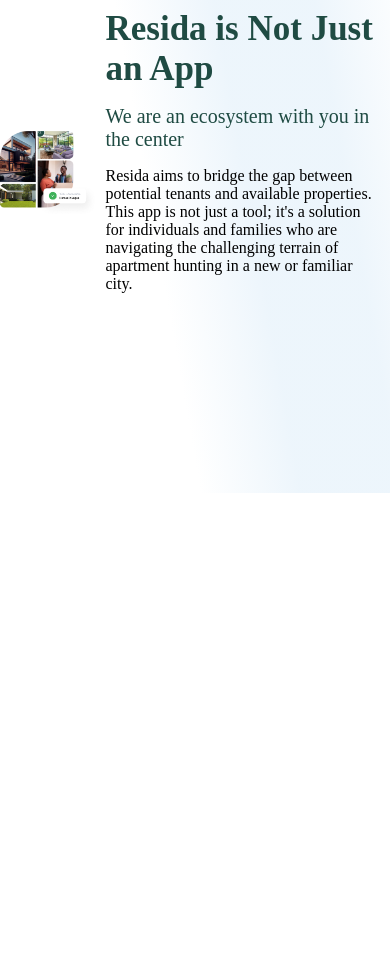
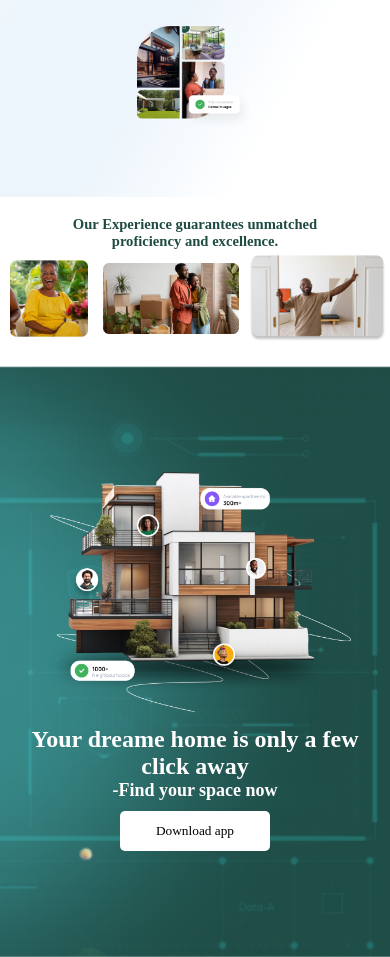
Before and after one commit to David-coding-lab/Resida-, a React (Create React App) app: page / in a window 390 px wide. Shown: the part 960-1917 px from the top of the page. Before the commit the page ends 1453 px from the top, so only its background shows below. Built offline with nearby package versions, Linux system fonts and the light colour scheme.

Commit message:
finished quickPreview section

```diff
--- a/src/App.css
+++ b/src/App.css
@@ -1,11 +1,23 @@
 /*Responsive design section */
 /* medium sized screen */
-@media (max-width: 1700px) {
-  .hero_title{
+@media (min-width: 1600px) {
+  .hero_title {
     font-size: 4vw;
   }
-  .hero_sub_title{
+  .hero_sub_title {
     font-size: 2vw;
+  }
+  .download_cta_btn,
+  .learn_more_cta_btn {
+    width: 220px;
+    height: 70;
+    font-size: 20px;
+  }
+  .quick_p_img_container img {
+    width: 30vw;
+  }
+  .quick_p_txt_container {
+    width: 420px;
   }
 }
 @media all and (max-width: 860px) {
@@ -17,6 +29,9 @@
   }
   .sub_hero_cta {
     width: 150px;
+  }
+  .quick_p_img_container img {
+    width: 400px;
   }
 }
 /* small sizd screen */
@@ -36,9 +51,34 @@
   .sub_hero_cta {
     width: 120px;
   }
+  .exp_section {
+    background: linear-gradient(100deg, #fff, #fff, #bbdbf344, #bbdbf344, #fff);
+  }
+  .exp_section_right h1 {
+    font-size: 25px;
+  }
+  .exp_section_right h3 {
+    font-size: 17px;
+  }
+  .exp_section_right article {
+    font-size: 12px;
+  }
+  .exp_section_left img {
+    width: 30vw;
+  }
+  .quick_p_txt_container {
+    font-size: 12px;
+  }
 }
 /* ertra small screen size */
 @media (max-width: 690px) {
+  .hero {
+    height: 60vh;
+  }
+  .quick_preview_section,
+  .exp_section {
+    height: 50vh;
+  }
   .resida-text {
     display: none;
   }
@@ -48,9 +88,6 @@
   .header_cta_download-app {
     width: 110px;
     font-size: 12px;
-  }
-  .hero {
-    height: 70vh;
   }
   .hero_title {
     margin-bottom: 10px;
@@ -71,28 +108,105 @@
     width: 200px;
     margin: 1%;
   }
+  .exp_section_right h1 {
+    font-size: 20px;
+  }
+  .exp_section_right h3 {
+    font-size: 13px;
+  }
+  .sub_exp_section {
+    width: 90vw;
+    height: 15vh;
+  }
+  .sub_exp_img_container :nth-child(2) {
+    margin: 5px;
+    width: 12vw;
+  }
+  .sub_exp_img_container :nth-child(3) {
+    width: 20vw;
+  }
+  .sub_exp_img_container :nth-child(4) {
+    width: 20vw;
+  }
+  .reabon {
+    display: none;
+  }
+  .quick_p_img_container img {
+    width: 50vw;
+  }
 }
 /* extra-small */
-@media
- (max-width: 490px) {
+@media (max-width: 490px) {
   .header_right {
     display: none;
   }
   .hand_buger_menu {
     visibility: visible;
   }
-  .hero-cta-btn{
+  .hero-cta-btn {
     display: flex;
     flex-direction: column;
   }
-  .download_cta_btn,.learn_more_cta_btn{
+  .download_cta_btn,
+  .learn_more_cta_btn {
     width: 170px;
     height: 40px;
   }
-  .sub_hero_title{
+  .sub_hero_title {
     font-size: 3vw;
   }
-  .sub_hero_sub_title{
+  .sub_hero_sub_title {
     font-size: 2vw;
   }
+  .exp_section {
+    flex-direction: column-reverse;
+    background: linear-gradient(300deg, #fff, #fff, #bbdbf344,#bbdbf344, #fff);
+    height: 50vh;
+  }
+  .exp_section_right {
+    width: 70vw;
+    margin-bottom: 10px;
+  }
+  .sub_exp_section {
+    flex-direction: column-reverse;
+    /* justify-content: center; */
+    /* align-items: center; */
+    height: 20vh;
+    width: 100vw;
+  }
+  .sub_exp_img_container :nth-child(2) {
+    margin: 10px;
+    width: 20vw;
+  }
+  .sub_exp_img_container :nth-child(3) {
+    width: 35vw;
+  }
+  .sub_exp_img_container :nth-child(4) {
+    width: 35vw;
+  }
+  .txt_container {
+    width: 80vw;
+    font-size: 2.5vw;
+    margin: 0 auto;
+    text-align: center;
+  }
+  .reabon {
+    display: none;
+  }
+  .exp_section_left h2 {
+    margin: auto;
+  }
+
+  .quick_preview_section {
+    flex-direction: column;
+    height: 70vh;
+  }
+  .quick_p_img_container img {
+    width: 80vw;
+  }
+  .quick_p_txt_container {
+    width: 100vw;
+    text-align: center;
+    font-weight: 700;
+  }
 }
--- a/src/App.js
+++ b/src/App.js
@@ -5,6 +5,8 @@
 import Hero from './Components/Hero'
 import SubHero from './Components/SubHero'
 import ExpSection from './Components/ExpSection'
+import SubExpSection from './Components/SubExpSection'
+import QuickPreviewSection from './Components/QuickPreviewSection'
 
 export default function App(){
     return(
@@ -13,6 +15,8 @@
             <Hero />
             <SubHero />
             <ExpSection />
+            <SubExpSection />
+            <QuickPreviewSection />
         </div>
     )
 }
--- /dev/null
+++ b/src/Components/QuickPreviewSection.jsx
@@ -0,0 +1,16 @@
+import houseTemplate from "../assets/house template.png";
+const QuickPreviewSection = () => {
+  return (
+    <div className="quick_preview_section">
+      <div className="quick_p_img_container">
+        <img src={houseTemplate} alt="" />
+      </div>
+      <div className="quick_p_txt_container">
+        <h1>Your dreame home is only a few click away</h1>
+        <h2>-Find your space now</h2>
+        <button className="quick_p_cta_btn">Download app </button>
+      </div>
+    </div>
+  );
+};
+export default QuickPreviewSection;
--- /dev/null
+++ b/src/Components/SubExpSection.jsx
@@ -0,0 +1,20 @@
+import reabon from "../assets/path101.png";
+import sub_img_1 from "../assets/Frame 2.png";
+import sub_img_2 from "../assets/experience-pic-2.png";
+import sub_img_3 from "../assets/experience-pic-3.png";
+const SubExpSection = () => {
+  return (
+    <div className="sub_exp_section">
+      <div className="sub_exp_img_container">
+        <img className="reabon"src={reabon} alt="reabon" />
+        <img src={sub_img_1} alt="sub experience details" />
+        <img src={sub_img_2} alt="sub experience details" />
+        <img src={sub_img_3} alt="sub experience details" />
+      </div>
+      <div className="txt_container">
+        <h2>Our Experience guarantees unmatched proficiency and excellence.</h2>
+      </div>
+    </div>
+  );
+};
+export default SubExpSection;
--- a/src/Components/components.css
+++ b/src/Components/components.css
@@ -1,5 +1,6 @@
 :root {
   --primary-color-green: #1f4b43;
+  --primary-color-green-thick: #1f4b43;
   --secondry-font: "manrope";
   --secondary-color-orange: #dba94d;
 }
@@ -128,25 +129,96 @@
   justify-content: center;
   align-items: center;
 }
-.exp_section_left img{
-    width: 25vw;
+.exp_section_left img {
+  width: 27vw;
+  margin: 10px;
 }
 .exp_section_right {
   width: 550px;
   height: auto;
-    margin-bottom: 50px;
+  margin-bottom: 50px;
 }
-.exp_section_right h1{
-    font-size: 35px;
-    padding: 8px;
-    color: var(--primary-color-green);
+.exp_section_right h1 {
+  font-size: 35px;
+  padding: 8px;
+  color: var(--primary-color-green-thick);
 }
-.exp_section_right h3{
-    font-size: clamp(17px,20px,25px) ;
-    font-weight: 500;
-    padding: 8px;
-    color: var(--primary-color-green);
+.exp_section_right h3 {
+  font-size: 20px;
+  font-weight: 600;
+  padding: 8px;
+  color: var(--primary-color-green);
 }
-.exp_section_right article{
-    padding: 8px;
+.exp_section_right article {
+  padding: 8px;
+  font-weight: 600;
 }
+.sub_exp_section {
+  display: flex;
+  justify-content: center;
+  align-items: start;
+  align-items: center;
+  width: 75vw;
+  height: 30vh;
+  margin: auto;
+}
+.sub_exp_img_container {
+  display: flex;
+  justify-content: center;
+  align-items: center;
+}
+.reabon {
+  position: relative;
+  bottom: 4vw;
+  left: 11vw;
+  width: 3vw;
+}
+.sub_exp_img_container img {
+  margin-inline: 5px;
+}
+.sub_exp_img_container :nth-child(2) {
+  width: 8vw;
+}
+.sub_exp_img_container :nth-child(3) {
+  width: 15vw;
+}
+.sub_exp_img_container :nth-child(4) {
+  width: 13vw;
+}
+.txt_container {
+  margin-left: 50px;
+  width: 450px;
+  color: var(--primary-color-green-thick);
+  font-size: 1vw;
+}
+.quick_preview_section{
+  width: 100vw;
+  height: 60vh;
+  background-image: url(../assets/quickPreviwe_img.png);
+  background-repeat: no-repeat;
+  background-position: center;
+  background-size: cover;
+  justify-content: center;
+  align-items: center;
+  display: flex;
+}
+.quick_p_img_container img{
+  width: 40vw;
+}
+.quick_p_txt_container{
+  width: 50vw;
+  color: white;
+  padding: 10px;
+}
+.quick_p_cta_btn{
+  width: 150px;
+  height: 40px;
+  background-color: white;
+  border-radius: 5px;
+  -webkit-border-radius: 5px;
+  -moz-border-radius: 5px;
+  -ms-border-radius: 5px;
+  -o-border-radius: 5px;
+  border: none;
+  margin: 10px;
+}
```
Also changed, not shown: src/assets/house template.png (added), src/assets/quickPreviwe_img.png (added).
